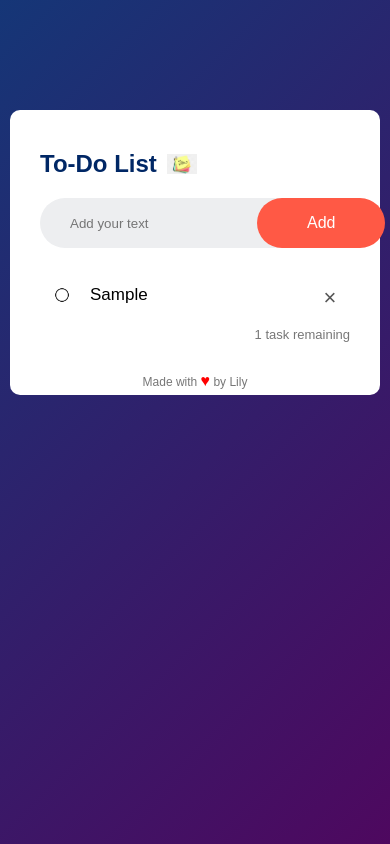
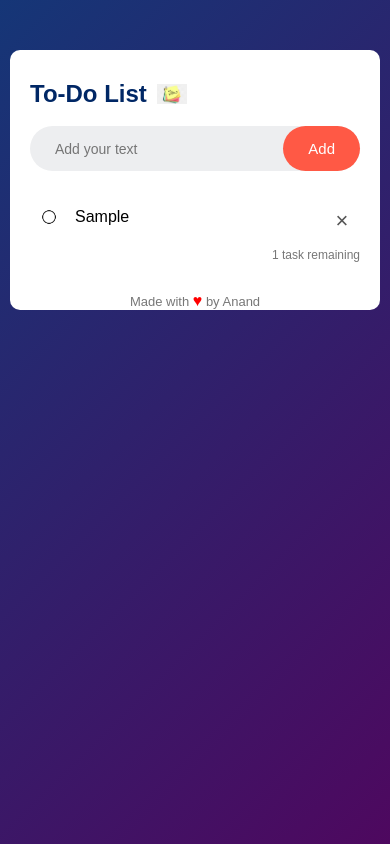
Before and after one commit to staranand-007/todo-app, a plain HTML site: page index.html in a window 390 px wide. Both pictures are taken after typing "Sample" into the empty fields and a click on the button "Add". Drawn offline with Linux system fonts and the light colour scheme.

Commit message:
Made responsive and fixed tiny bugs

```diff
--- a/index.html
+++ b/index.html
@@ -21,7 +21,7 @@
             <p id="task-counter">0 tasks remaining</p>
 
             <div class="footer">
-                Made with <span>♥</span> by Lily
+                Made with <span>♥</span> by Anand
             </div>
         </div>
     </div>
--- a/style.css
+++ b/style.css
@@ -90,20 +90,22 @@ ul li::before {
     width: 28px;
     border-radius: 50%;
     background-image: url(images/unchecked.png);
-    background-size: cover;
+    background-size: 28px 28px;
+    background-repeat: no-repeat;
     background-position: center;
     top: 50%;
     left: 8px;
     transform: translateY(-50%);
 }
 
+ul li.checked::before {
+    background-image: url(images/checked.png);
+    background-size: 15px 15px;
+}
+
 ul li.checked {
     color: #555;
     text-decoration: line-through;
-}
-
-ul li.checked::before {
-    background-image: url(images/checked.png);
 }
 
 ul li span {
@@ -142,3 +144,59 @@ ul li span:hover {
     color: red;
     font-size: 16px;
 }
+
+/* Responsive Design */
+@media (max-width: 600px) {
+
+    .container {
+        padding: 10px;
+    }
+
+    .todo-app {
+        margin: 40px auto 20px;
+        padding: 30px 20px 65px;
+        border-radius: 10px;
+    }
+
+    .todo-app h2 {
+        font-size: 24px;
+        margin-bottom: 18px;
+    }
+
+    .row {
+        padding-left: 15px;
+    }
+
+    input {
+        min-width: 0;
+        font-size: 14px;
+    }
+
+    button {
+        padding: 14px 25px;
+        font-size: 15px;
+        flex-shrink: 0;
+    }
+
+    ul li {
+        font-size: 16px;
+        padding-left: 45px;
+        padding-right: 35px;
+    }
+
+    ul li::before {
+        left: 5px;
+    }
+
+    ul li span {
+        right: -2px;
+    }
+
+    #task-counter {
+        font-size: 12px;
+    }
+
+    .footer {
+        font-size: 13px;
+    }
+}
```
Also changed, not shown: images/checked.png.
